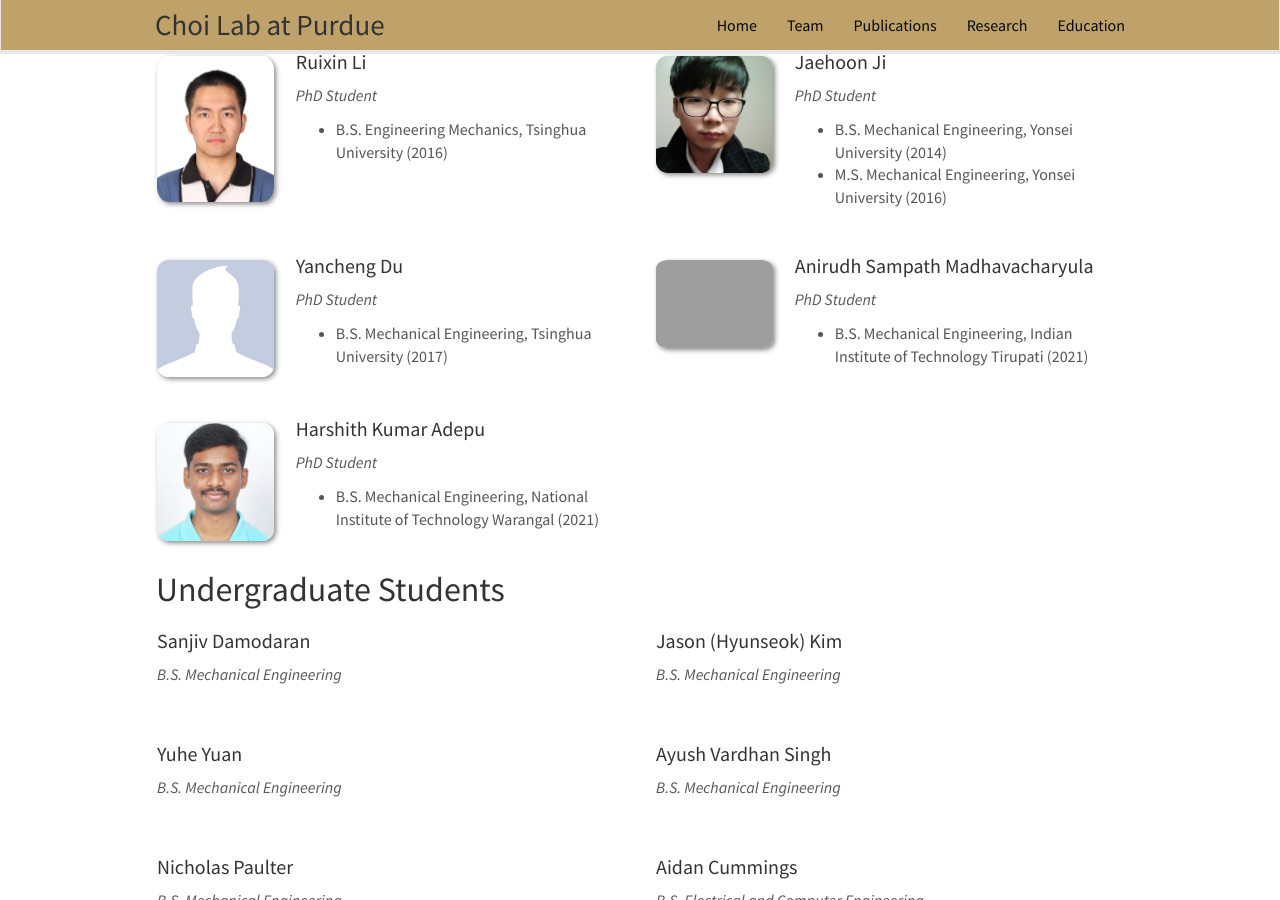
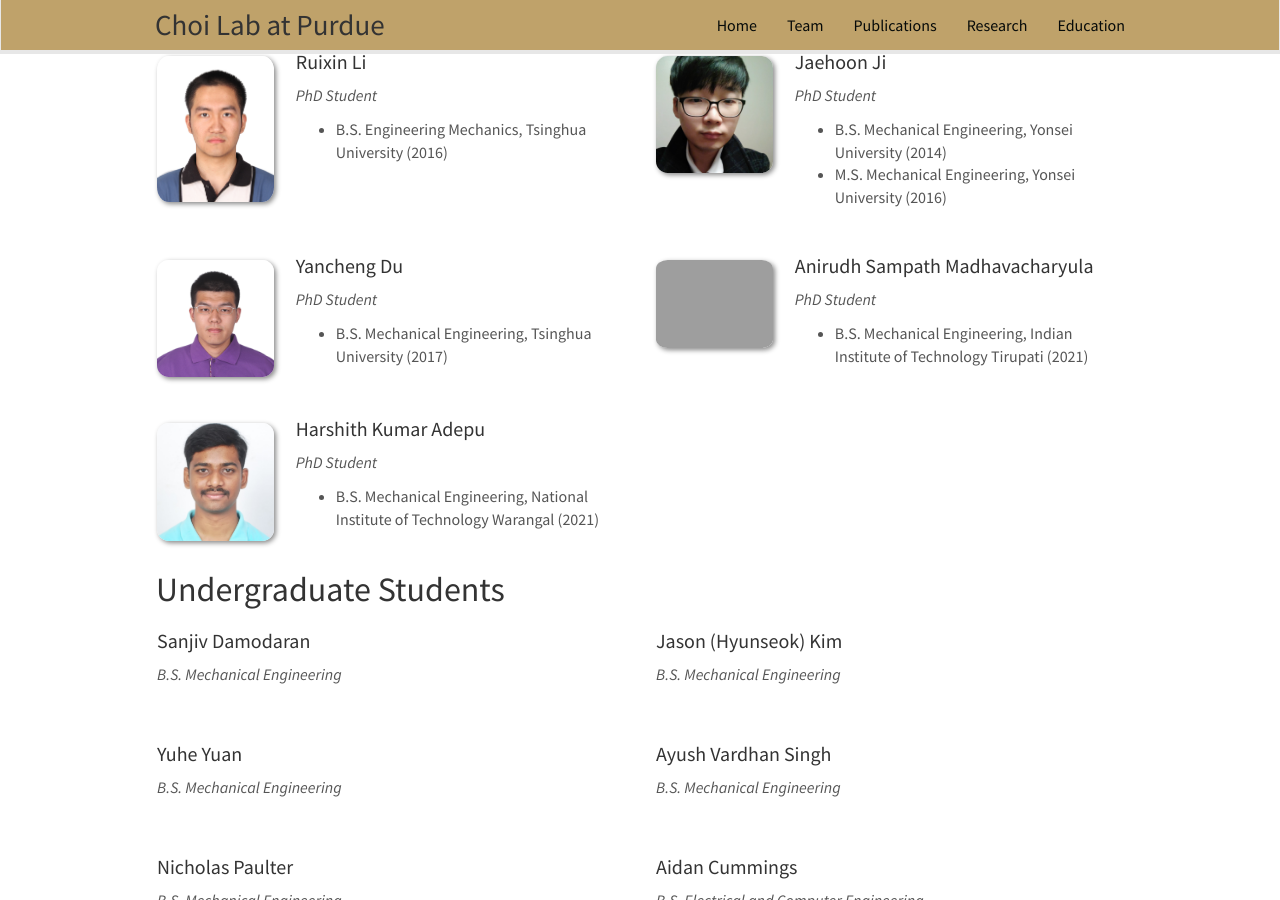
Before and after one commit to choidnalab/choidnalab.github.io, a Jekyll site: the page built from _pages/team.md, in a window 1280 px wide and 900 px high, scrolled down 376 px. Built offline with Jekyll 4.4.1, drawn with Linux system fonts in a browser that asks for light colours; nearby versions of some CDN libraries.

Commit message:
Update PhD_students.yml

```diff
--- a/_data/PhD_students.yml
+++ b/_data/PhD_students.yml
@@ -14,7 +14,7 @@
   education2: M.S. Mechanical Engineering, Yonsei University (2016)
 
 - name: Yancheng Du
-  photo: nopic.jpg
+  photo: yancheng.jpg
   info: PhD Student
   email:
   number_educ: 1
```
